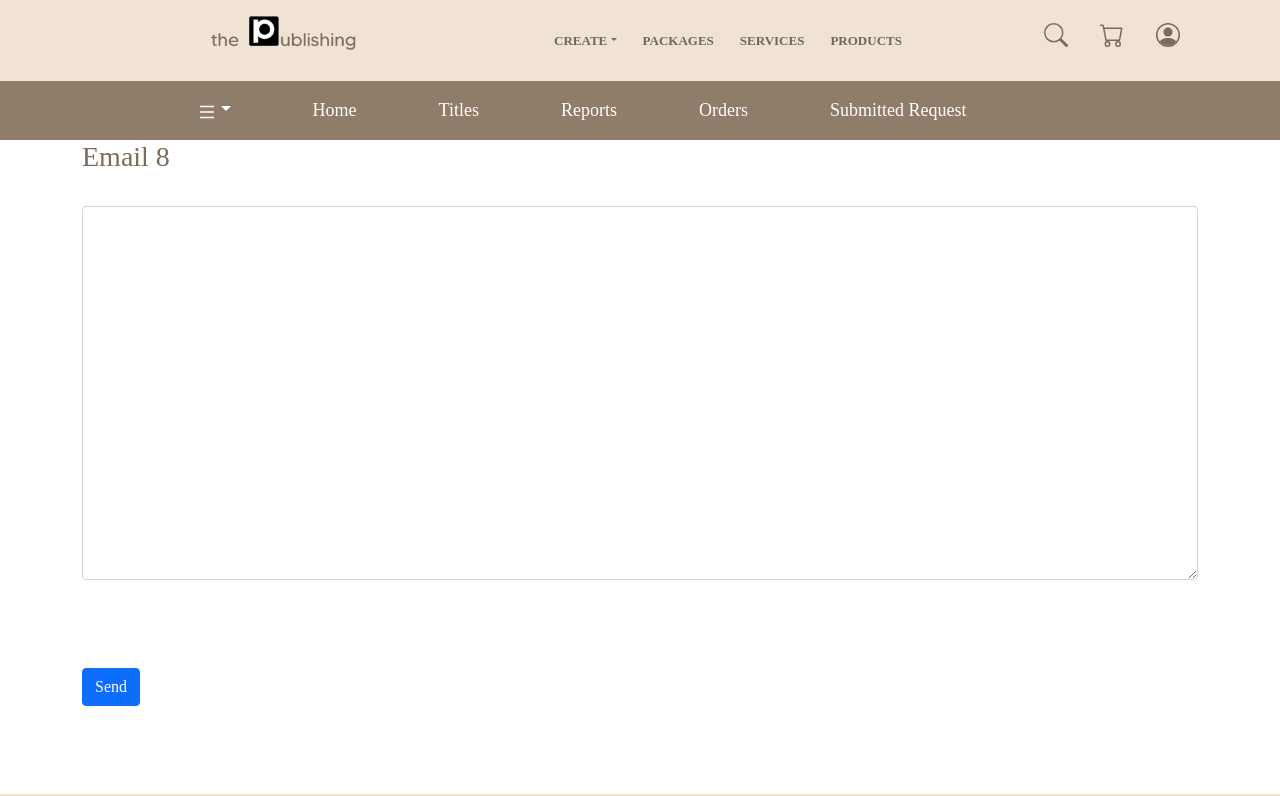
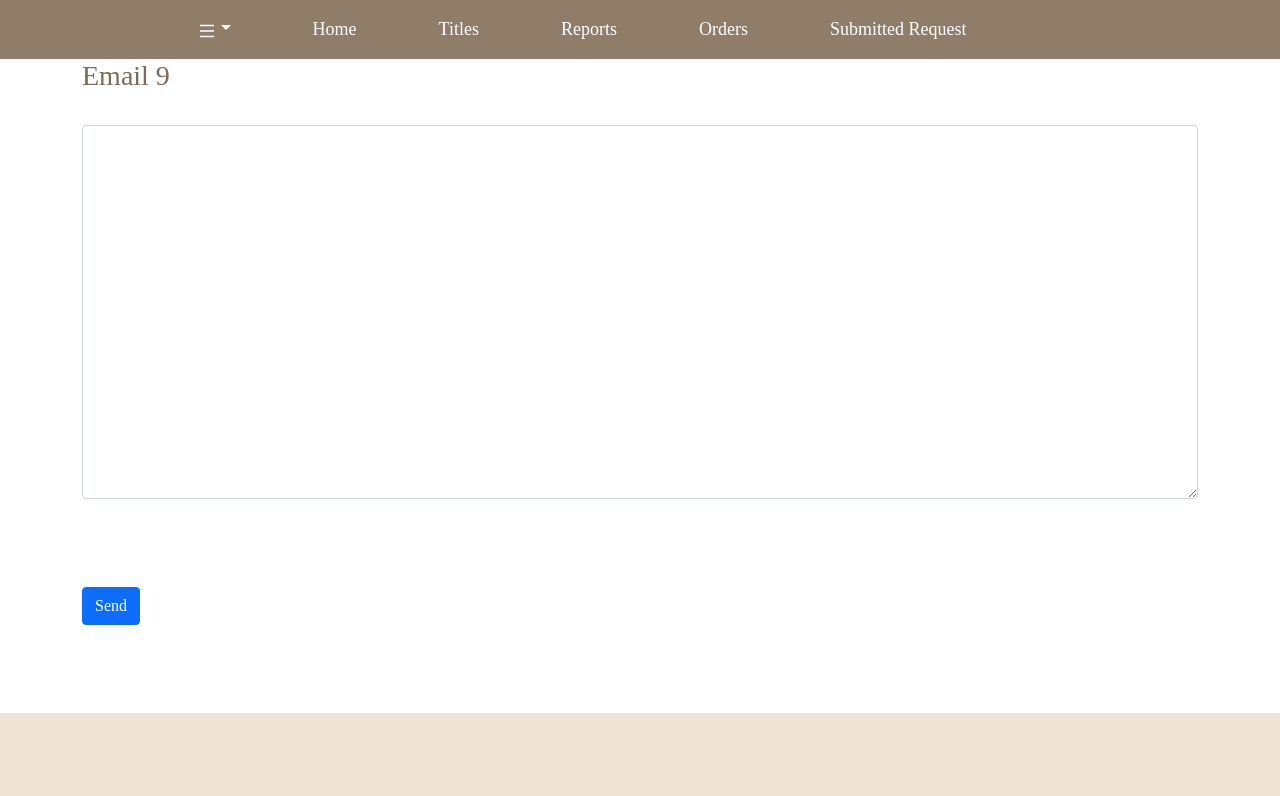
Before and after one commit to poloyacero/publish-web, a Next.js app: page /dashboard/emaildashboard in a window 1280 px wide. Shown: the top 796 px of the page. Built offline with nearby package versions, Linux system fonts and the light colour scheme; a web font is replaced by a local one.

Commit message:
remove classNames

```diff
--- a/pages/dashboard/emaildashboard.tsx
+++ b/pages/dashboard/emaildashboard.tsx
@@ -15,7 +15,7 @@ export default function emaildashboard() {
         <title>Email</title>
         <link rel="icon" href="/thepublishing.svg" />
       </Head>
-      <NavMenu />
+      {/* <NavMenu /> */}
       <NavMenuDashboard />
 
         <Container fluid>
@@ -23,7 +23,7 @@ export default function emaildashboard() {
             <Row>
 
                 <Col>
-                <h3>Email 8</h3>
+                <h3>Email 9</h3>
                 <br></br>
                 <Row className="form-group text-left">
               <Col ><Form.Control as="textarea" rows={15}/> </Col>
```
